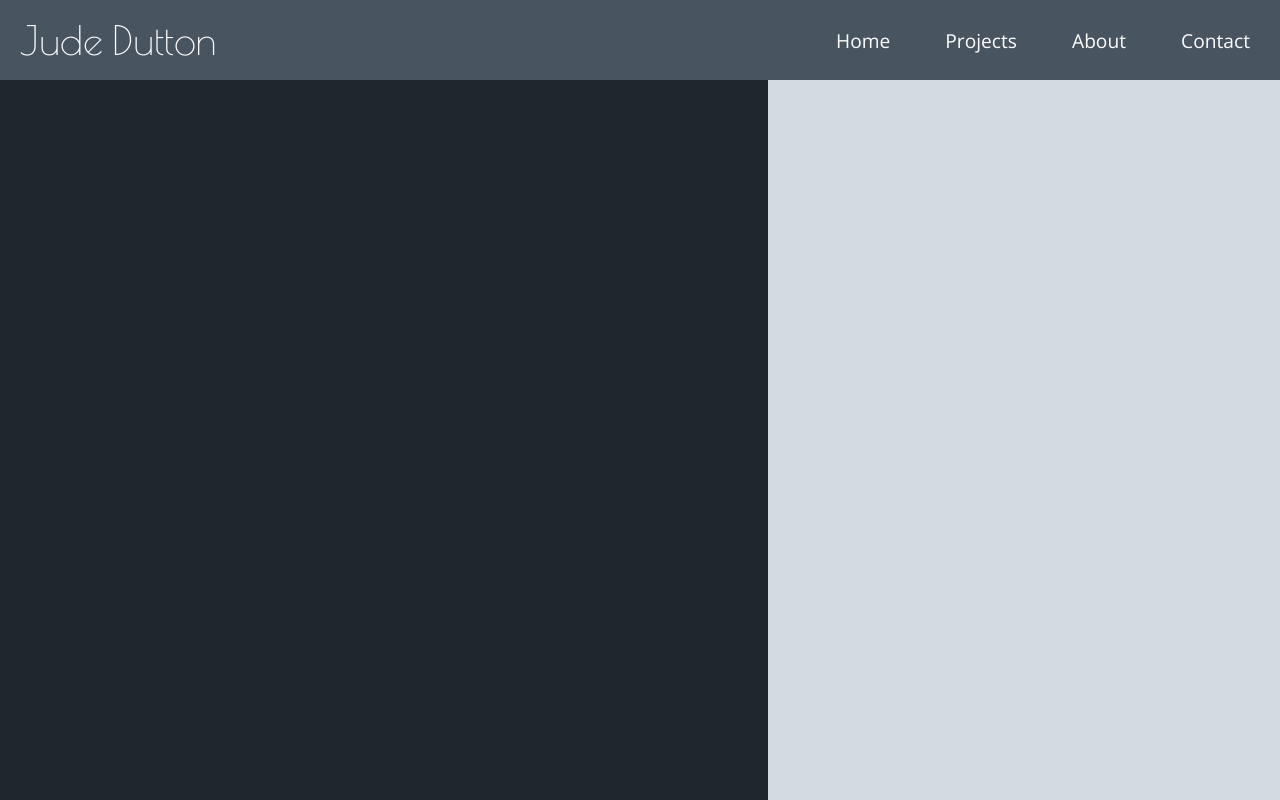
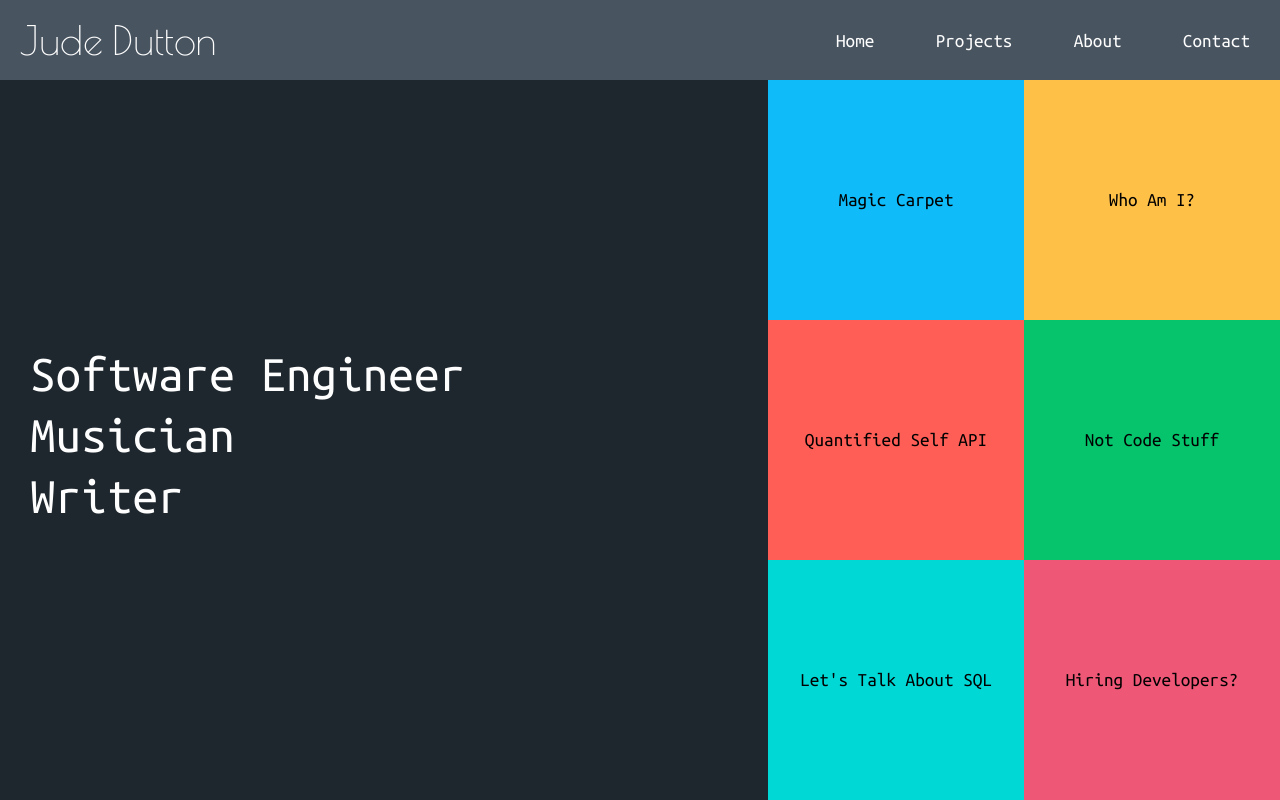
Before and after one commit to jude-lawson/jude-lawson.github.io, a plain HTML site: page index.html in a window 1280 px wide. Drawn offline with nearby package versions, Linux system fonts and the light colour scheme.

Commit message:
Updates styling of homepage

```diff
--- a/index.html
+++ b/index.html
@@ -5,7 +5,7 @@
   <meta http-equiv="X-UA-Compatible" content="IE=edge">
   <title>Jude Lawson Dutton</title>
   <meta name="viewport" content="width=device-width, initial-scale=1">
-  <link href="https://fonts.googleapis.com/css?family=Open+Sans|Poiret+One" rel="stylesheet">
+  <link href="https://fonts.googleapis.com/css?family=Open+Sans|Poiret+One|Ubuntu+Mono" rel="stylesheet">
   <link rel="stylesheet" type="text/css" media="screen" href="main.css" />
   <script src="main.js"></script>
 </head>
@@ -19,7 +19,30 @@
       <a href="/contact">Contact</a>
     </nav>
   </header>
-  <div class='left-panel'></div>
-  <div class='right-panel'></div>
+  <div class='left-panel'>
+    <p class='subheading sub-one'>Software Engineer</p>
+    <p class='subheading sub-two'>Musician</p>
+    <p class='subheading sub-three'>Writer</p>
+  </div>
+  <div class='right-panel'>
+    <div class='thumbnail th-one'>
+      <p class="thumbnail-info">Magic Carpet</p>
+    </div>
+    <div class='thumbnail th-two'>
+        <p class="thumbnail-info">Who Am I?</p>
+    </div>
+    <div class='thumbnail th-three'>
+        <p class="thumbnail-info">Quantified Self API</p>
+    </div>
+    <div class='thumbnail th-four'>
+        <p class="thumbnail-info">Not Code Stuff</p>
+    </div>
+    <div class='thumbnail th-five'>
+        <p class="thumbnail-info">Let's Talk About SQL</p>
+    </div>
+    <div class='thumbnail th-six'>
+        <p class="thumbnail-info">Hiring Developers?</p>
+    </div>
+  </div>
 </body>
 </html>
--- a/main.css
+++ b/main.css
@@ -9,7 +9,7 @@ body {
   grid-template-rows: 10% 10% 10% 10% 10% 10% 10% 10% 10% 10%;
   height: 100vh;
   width: 100vw;
-  font-family: 'Open Sans', sans-serif;
+  font-family: 'Ubuntu Mono', monospace;
 }
 
 .logo {
@@ -43,14 +43,13 @@ nav a {
   font-size: 1.2rem;
   text-decoration: none;
   display: block;
-  border-radius: .1em;
+  border-radius: .2em;
   padding: 10px;
   transition: .2s ease-in-out;
 }
 
 nav a:hover {
   background-color: #575fcf;
-  /* color: #000; */
   transition: .2s ease-in-out;
 }
 
@@ -63,10 +62,106 @@ nav a:hover {
   grid-column-start: 1;
   grid-column-end: 4;
   background-color: #1e272e;
+  display: flex;
+  align-items: flex-start;
+  justify-content: center;
+  flex-direction: column;
+  padding: 30px;
 }
 
 .right-panel {
   background-color: #d2dae2;
   grid-column-start: 4;
   grid-column-end: 6;
+  display: grid;
+  grid-template-columns: 50% 50%;
+  grid-template-rows: 33.33% 33.33% 33.33%;
 }
+
+/* Home */
+
+.subheading {
+  color: #FEFEFE;
+  font-size: 3.2rem;
+  font-family: 'Ubuntu Mono', monospace;
+  margin-bottom: 10px;
+}
+
+.subheading.sub-one {
+  color: transparent;
+  animation: 1s ease-in 0s fade-in;
+  animation-fill-mode: forwards;
+}
+
+.subheading.sub-two {
+  color: transparent;
+  animation: 1s ease-in .2s fade-in;
+  animation-fill-mode: forwards;
+}
+
+.subheading.sub-three {
+  color: transparent;
+  animation: 1s ease-in .5s fade-in;
+  animation-fill-mode: forwards;
+}
+
+.thumbnail {
+  display: flex;
+  flex-direction: row;
+  align-items: center;
+  justify-content: center;
+}
+
+.thumbnail.th-one {
+  grid-row-start: 1;
+  grid-row-end: 2;
+  grid-column-start: 1;
+  grid-column-end: 2;
+  background-color: #0fbcf9;
+}
+
+.thumbnail.th-two {
+  grid-row-start: 1;
+  grid-row-end: 2;
+  grid-column-start: 2;
+  grid-column-end: 3;
+  background-color: #ffc048;
+}
+
+.thumbnail.th-three {
+  grid-row-start: 2;
+  grid-row-end: 3;
+  grid-column-start: 1;
+  grid-column-end: 2;
+  background-color: #ff5e57;
+}
+
+.thumbnail.th-four {
+  grid-row-start: 2;
+  grid-row-end: 3;
+  grid-column-start: 2;
+  grid-column-end: 3;
+  background-color: #05c46b;
+}
+
+.thumbnail.th-five {
+  grid-row-start: 3;
+  grid-row-end: 4;
+  grid-column-start: 1;
+  grid-column-end: 2;
+  background-color: #00d8d6;
+}
+
+.thumbnail.th-six {
+  grid-row-start: 3;
+  grid-row-end: 4;
+  grid-column-start: 2;
+  grid-column-end: 3;
+  background-color: #ef5777;
+}
+
+.thumbnail-info {
+  font-size: 1.2rem;
+}
+
+@keyframes fade-in { from { color: transparent; } to { color: #FEFEFE; } }
```
Also changed, not shown: page_template.html (added, +25 -0 lines).
